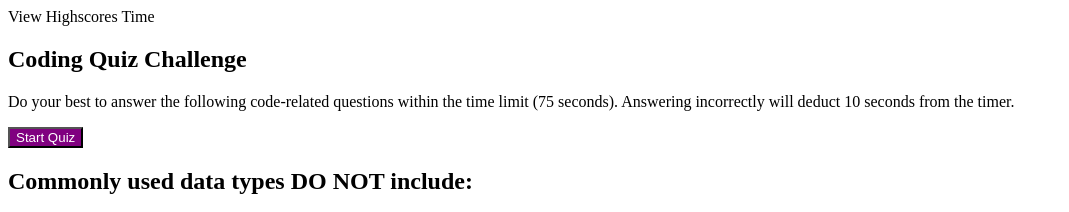
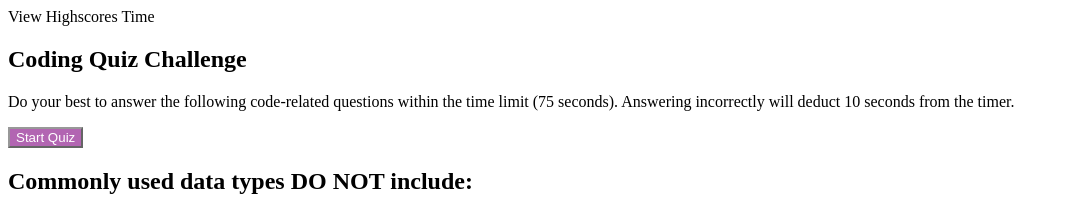
Before and after one commit to christylex3/coding-quiz, a plain HTML site: page index.html in a window 1280 px wide. In both pictures the pointer is over the button "Start Quiz". Shown: the top 212 px of the page, without its empty margins (0-1069 px from the left). Drawn offline with Linux system fonts and the light colour scheme.

Commit message:
Make overall buttons become transparent if hover over

```diff
--- a/assets/css/style.css
+++ b/assets/css/style.css
@@ -1,4 +1,10 @@
+/* Make buttons purple and have white text */
 button {
     color: white;
     background-color: purple;
 }
+
+/* When hovering over buttons, they are displayed more transparent */
+button:hover {
+    opacity: 0.6;
+}
```
